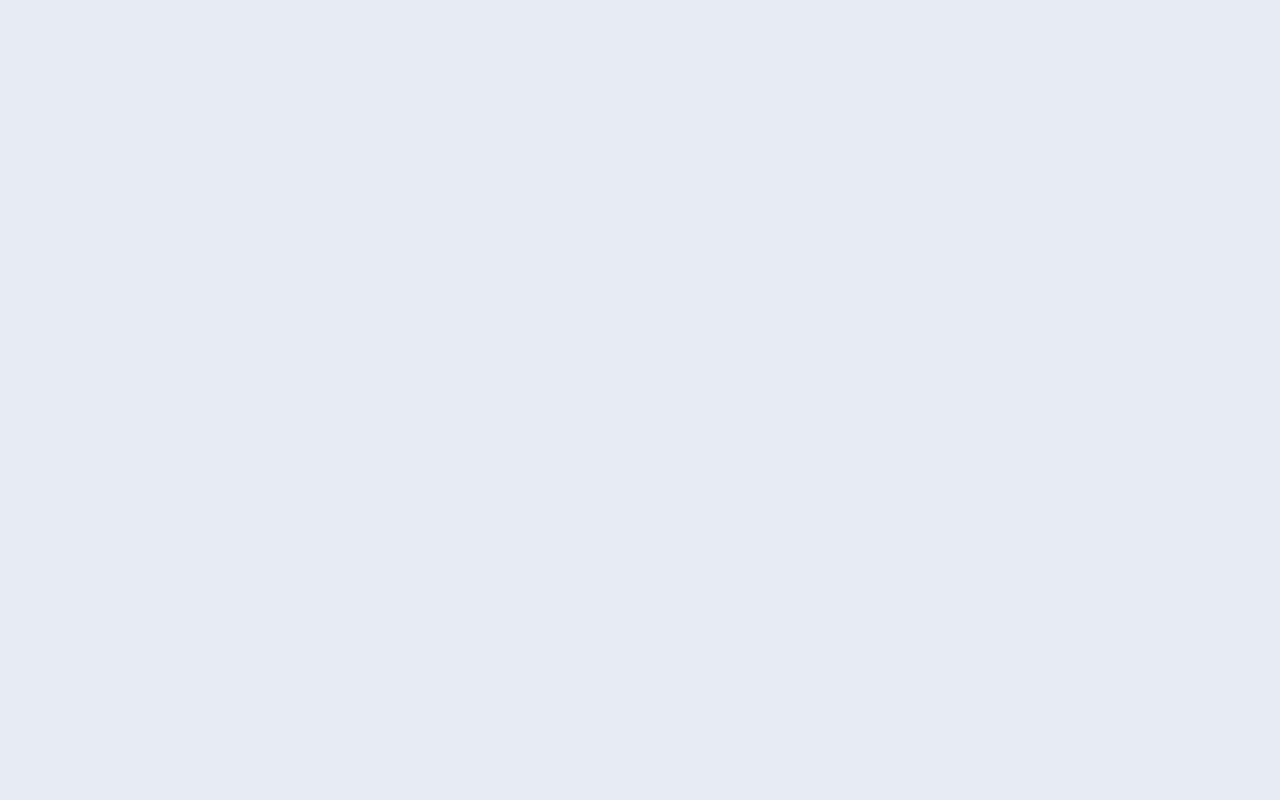
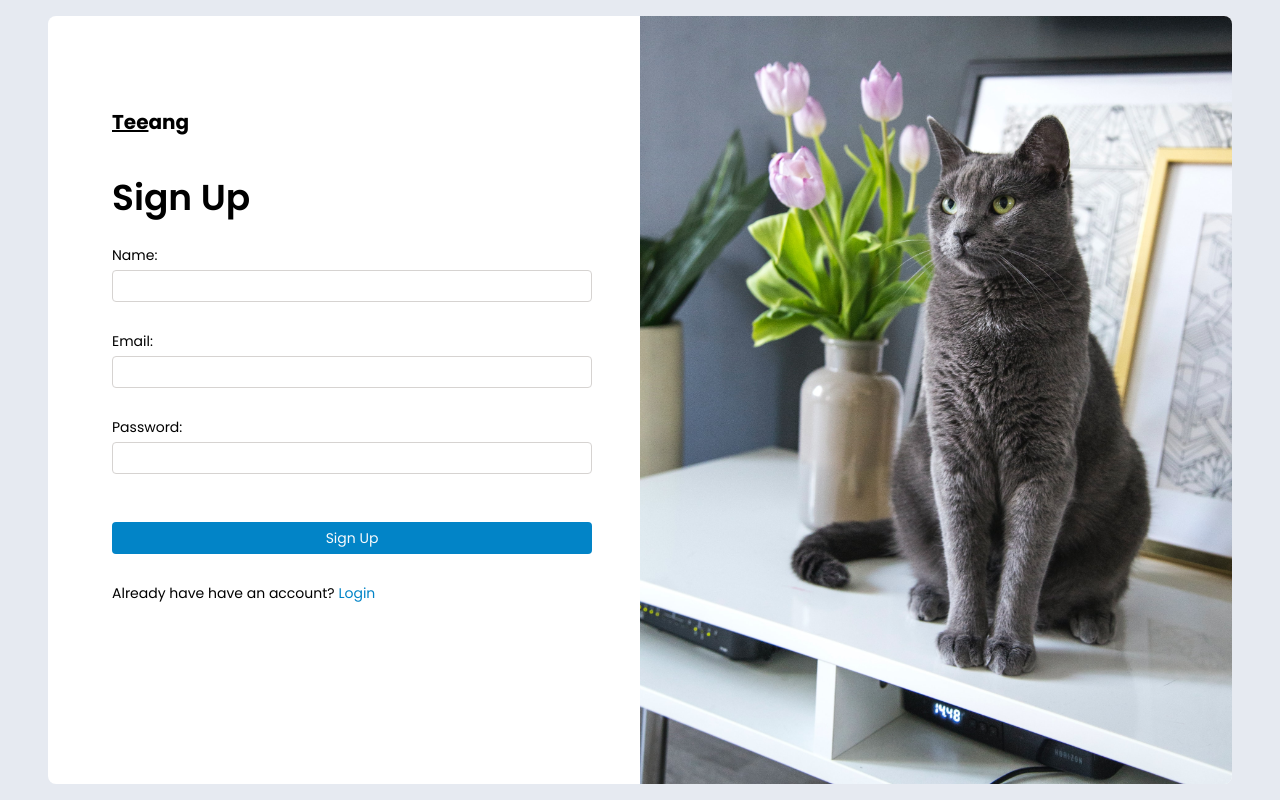
Before and after one commit to davidtaing/login-signup, a Next.js app: page /signup in a window 1280 px wide. Built offline with nearby package versions, Linux system fonts and the light colour scheme.

Commit message:
Add Sign Up Page

```diff
--- a/src/pages/signup.tsx
+++ b/src/pages/signup.tsx
@@ -1,8 +1,37 @@
 import type { NextPage } from "next";
-import Image from "next/image";
+import Link from "next/link";
+import { CTAButton } from "../components/atoms/CTAButton";
+import { Logo } from "../components/atoms/Logo";
+import { StyledLink } from "../components/atoms/StyledLink";
+import { FormField } from "../components/FormField";
+import { HalfImageDashboardLayout } from "../components/HalfImageDashboardLayout";
+
+const signupImageProps = {
+  src: "/milada-vigerova-7E9qvMOsZEM-unsplash.jpg",
+  alt: "Cat on TV Stand by Milada Vigerova",
+};
 
 const Signup: NextPage = () => {
-  return <div></div>;
+  return (
+    <HalfImageDashboardLayout imageProps={signupImageProps}>
+      <Logo className="mt-16" />
+      <h1 className="mt-12 text-4xl leading-none font-semibold">Sign Up</h1>
+      <form className="mt-8">
+        <FormField label="Name:" inputId="name" inputType="text" />
+        <FormField label="Email:" inputId="email" inputType="email" />
+        <FormField label="Password:" inputId="password" inputType="password" />
+        <CTAButton className="mt-8 w-full" type="submit">
+          Sign Up
+        </CTAButton>
+      </form>
+      <p className="mt-8 text-sm leading-none">
+        Already have have an account?{" "}
+        <Link href="/login">
+          <StyledLink>Login</StyledLink>
+        </Link>
+      </p>
+    </HalfImageDashboardLayout>
+  );
 };
 
 export default Signup;
```
Also changed, not shown: public/milada-vigerova-7E9qvMOsZEM-unsplash.jpg (added).
